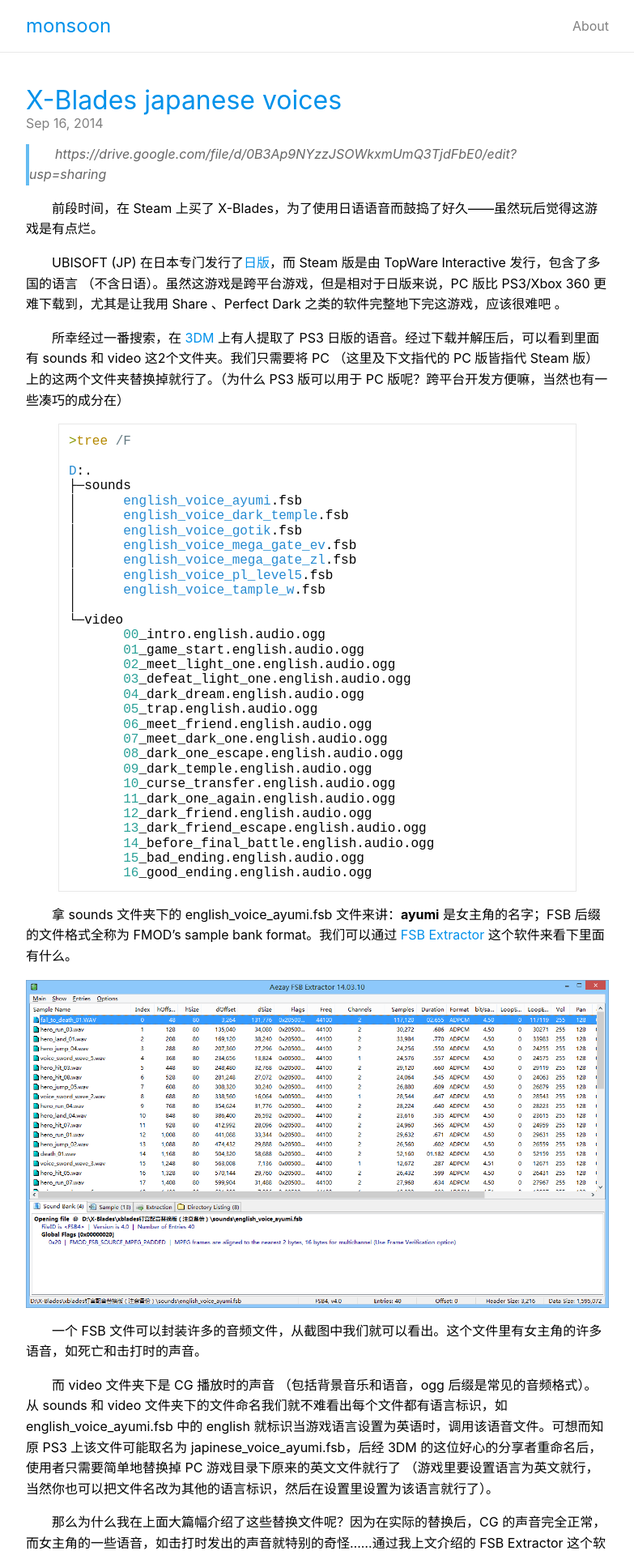
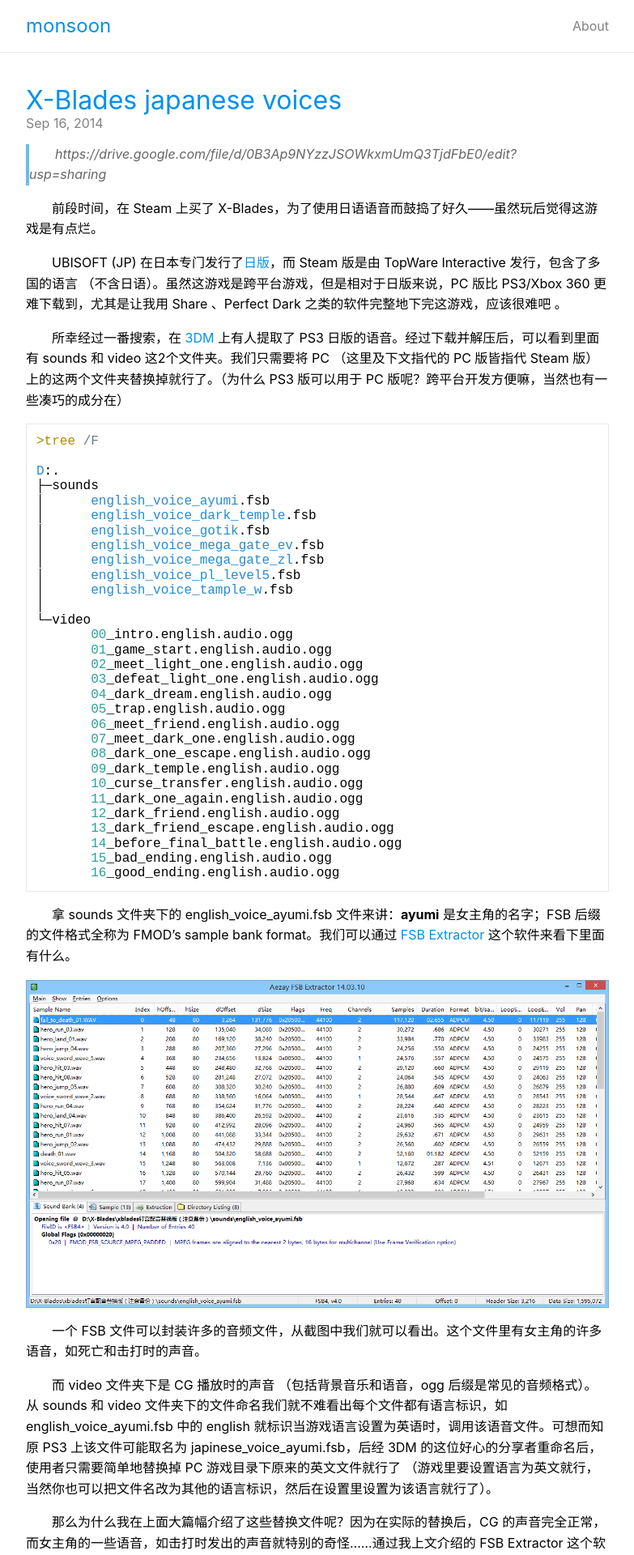
Before and after one commit to youxiaojie/floating-cat.github.io, a Jekyll site: the page built from _posts/2014-09-16-x-blades-japanese-voices.md, in a window 1280 px wide. Shown: the top 1920 px of the page at 81% size, without its empty margins (248-1031 px from the left). Built offline with Jekyll 4.4.1, drawn with Linux system fonts in a browser that asks for light colours; comment, search, counter and statistics services are not loaded.

Commit message:
Remove unneeded horizontal margins for code snipplets

```diff
--- a/assets/stylesheets/main.sass
+++ b/assets/stylesheets/main.sass
@@ -75,6 +75,9 @@
       display: inline
 
 .post
+  figure
+    margin-left: 0
+    margin-right: 0
   pre, code
     padding: .063em
     border: .063em solid $very-light-gray
```
